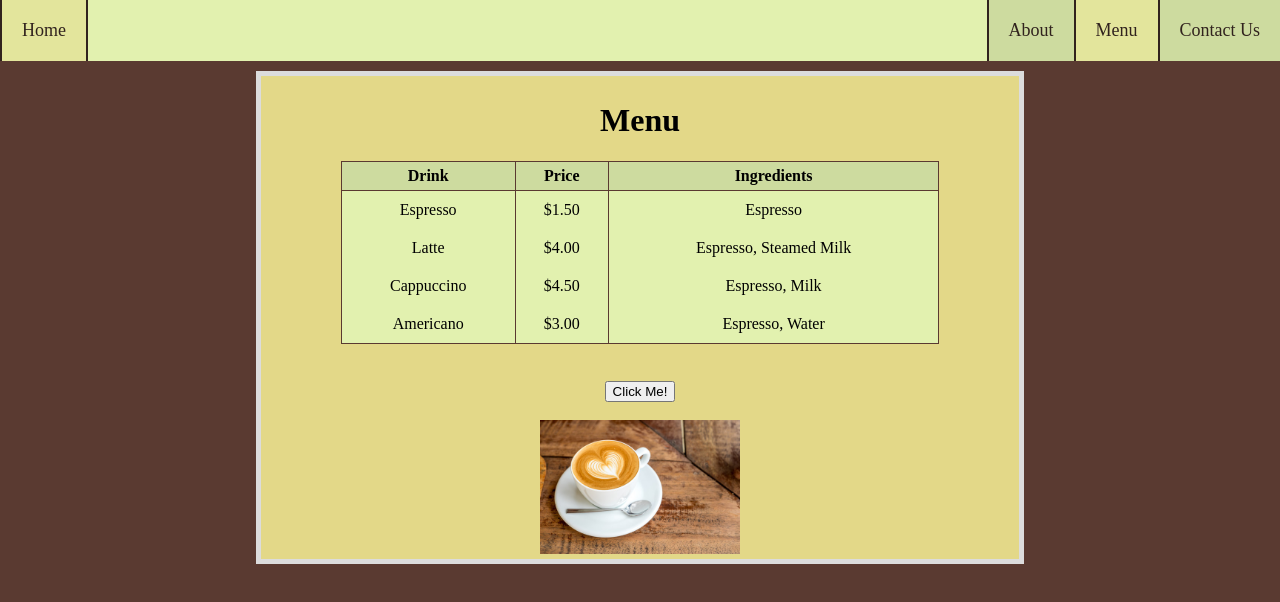
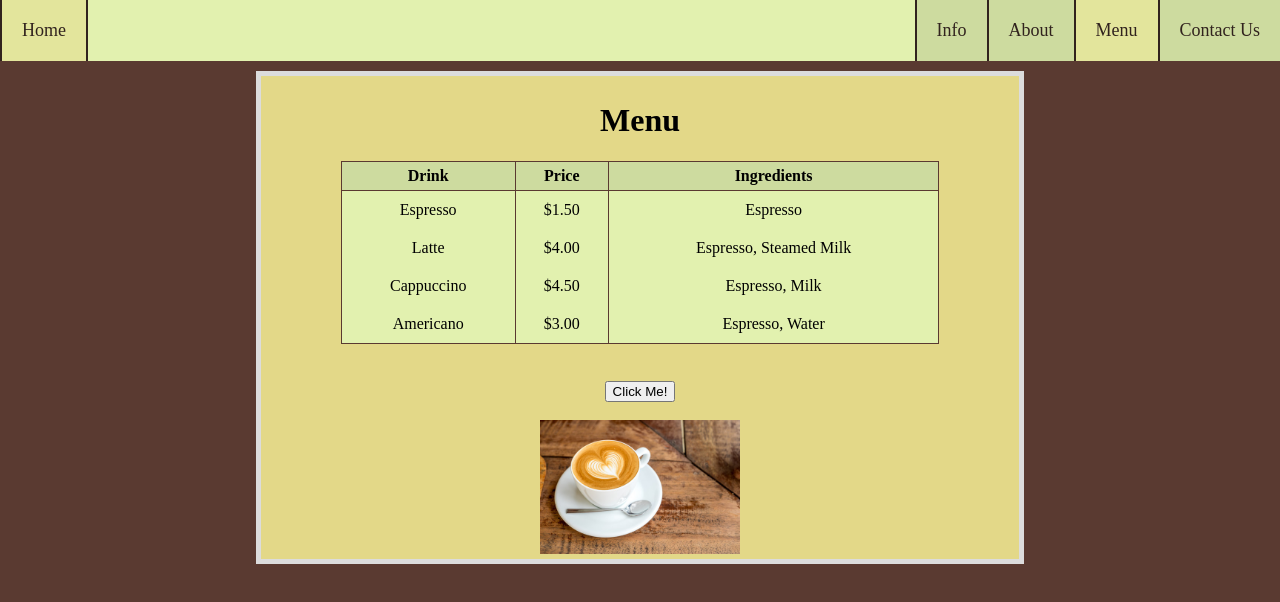
Before and after one commit to XanaM2017/FirstWebsiteProject, a plain HTML site: page menu.html in a window 1280 px wide. Drawn offline with Linux system fonts and the light colour scheme.

Commit message:
another push

```diff
--- a/menu.html
+++ b/menu.html
@@ -11,6 +11,7 @@
                 <li><a href="contact.html">Contact Us</a></li>
                 <li><a href="menu.html" class="active">Menu</a></li>
                 <li><a href="about.html">About</a></li>
+                <li><a href="info.html">Info</a></li>
             </ul>
        </div>
        <div id="menuIntro" class="outerBox">
```
